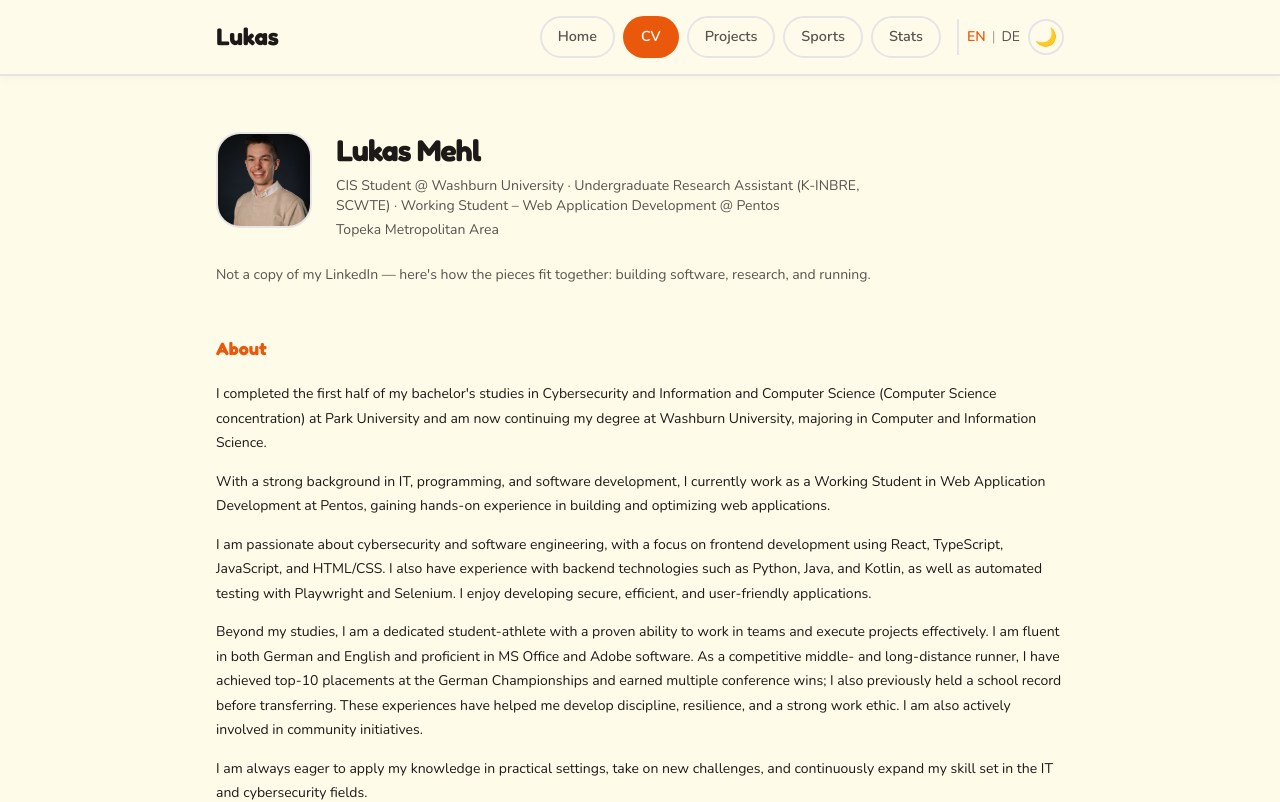
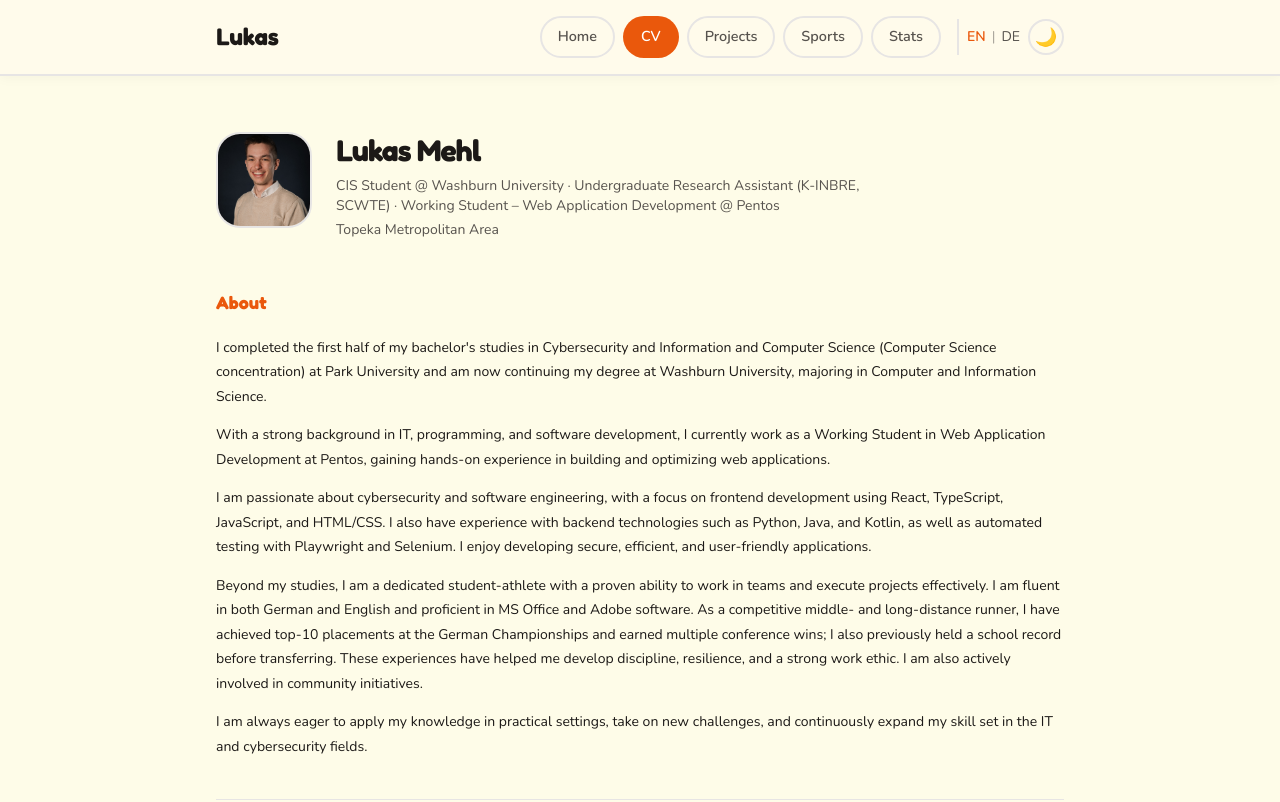
Before and after one commit to Lxkasmehl/Portfolio, a Next.js app: page /cv in a window 1280 px wide. Shown: the top 802 px of the page. Built offline with nearby package versions, Linux system fonts and the light colour scheme.

Commit message:
refactor: remove cvLead text from PortfolioContent and copy for a cleaner presentation

```diff
--- a/components/PortfolioContent.tsx
+++ b/components/PortfolioContent.tsx
@@ -41,12 +41,6 @@ export function PortfolioContent() {
             </p>
           </div>
         </div>
-        <p
-          className="text-sm max-w-2xl leading-relaxed m-0"
-          style={{ color: "var(--color-text-muted)", fontFamily: "var(--font-serif)" }}
-        >
-          {c.cvLead}
-        </p>
       </header>
 
       <main>
--- a/content/copy.ts
+++ b/content/copy.ts
@@ -15,8 +15,6 @@ export const copy = {
         "CIS Student @ Washburn University · Undergraduate Research Assistant (K-INBRE, SCWTE) · Working Student – Web Application Development @ Pentos",
       location: "Topeka Metropolitan Area",
     },
-    cvLead:
-      "Not a copy of my LinkedIn — here's how the pieces fit together: building software, research, and running.",
     about: {
       title: "About",
       paragraphs: [
@@ -228,8 +226,6 @@ export const copy = {
         "CIS-Student @ Washburn University · Undergraduate Research Assistant (K-INBRE, SCWTE) · Werkstudent Web Application Development @ Pentos",
       location: "Großraum Topeka",
     },
-    cvLead:
-      "Kein LinkedIn-Abzug — hier fügt sich zusammen: Software, Forschung, Laufen.",
     about: {
       title: "Über mich",
       paragraphs: [
```
